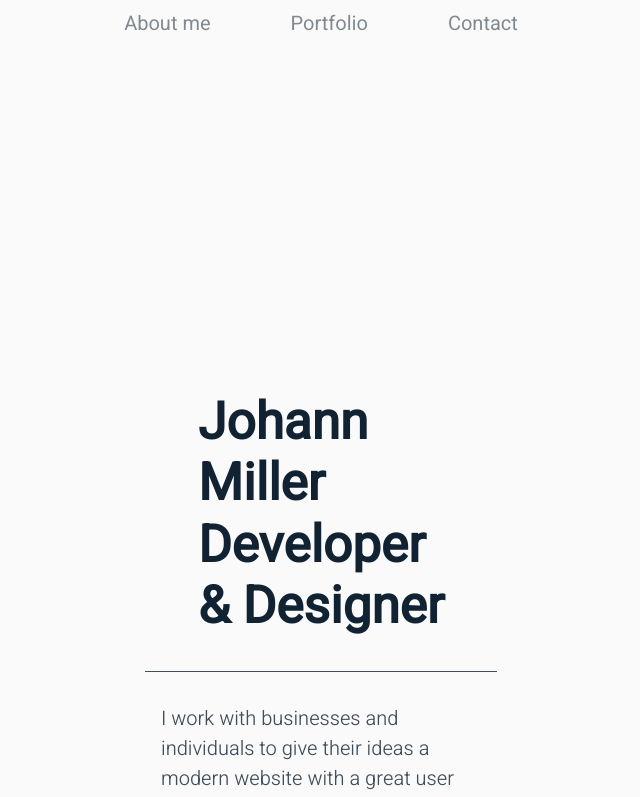
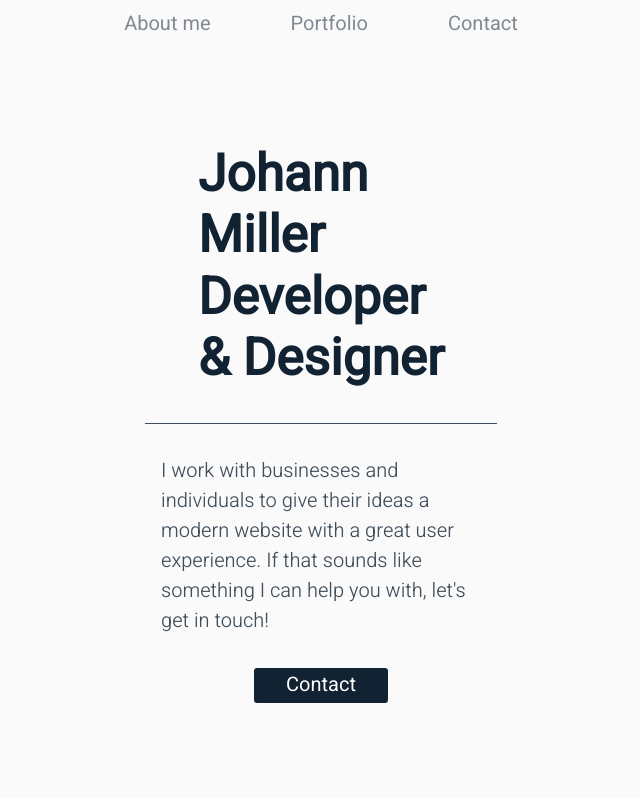
Before and after one commit to johann-miller/johannmillerdev-netlify, a Svelte app: page / in a window 1280 px wide. Shown: the top 797 px of the page, without its empty margins (319-959 px from the left). Built offline with nearby package versions, Linux system fonts and the light colour scheme.

Commit message:
Added prefetched images

```diff
--- a/public/index.html
+++ b/public/index.html
@@ -9,6 +9,8 @@
 	<link rel='icon' type='image/png' href='/favicon.png'>
 	<link rel='stylesheet' href='/global.css'>
 	<link rel='stylesheet' href='/bundle.css'>
+	<link rel="prefetch" href="/images/loading.svg">
+	<link rel="prefetch" href="/images/check-icon.svg">
 	<link href="https://fonts.googleapis.com/css?family=Heebo:300,400&display=swap" rel="stylesheet">
 
 	<script defer src='/bundle.js'></script>
--- a/src/App.svelte
+++ b/src/App.svelte
@@ -50,7 +50,7 @@ main {
 
 @media only screen and (min-width: 60rem) {
 	header, section {
-		min-height: calc(100vw - 2rem);
+		min-height: calc(100vh - 3rem);
 		margin-top: 0;
 	}
 }
```
